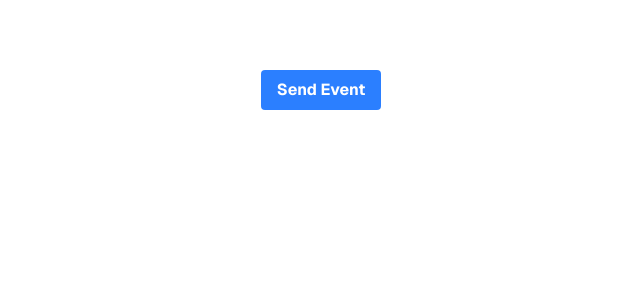
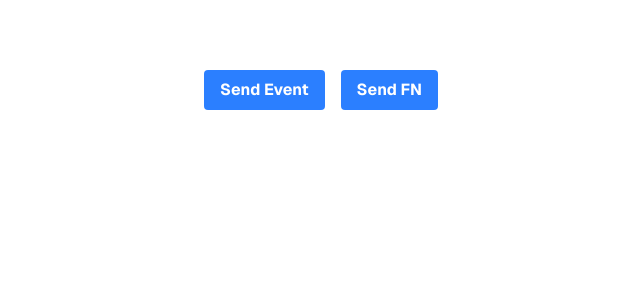
Before and after one commit to iamrajabli/google_tag_manager_details, a Next.js app: page / in a window 1280 px wide. Shown: the top 300 px of the page, without its empty margins (319-959 px from the left). Built offline with nearby package versions, Linux system fonts and the light colour scheme.

Commit message:
[events]

```diff
--- a/src/components/EventButton.tsx
+++ b/src/components/EventButton.tsx
@@ -2,12 +2,19 @@ import { sendGTMEvent } from '@next/third-parties/google'
 
 export function EventButton() {
   return (
-    <div>
+    <div className='flex gap-4'>
       <button
         className='bg-blue-500 hover:bg-blue-700 text-white font-bold py-2 px-4 rounded cursor-pointer'
-        onClick={() => sendGTMEvent({ event: 'button_clicked', value: 'xyz' })}
+        onClick={() => sendGTMEvent({ event: 'button_clicked', value: 'xyz',  })}
       >
         Send Event
+      </button>
+
+      <button
+        className='bg-blue-500 hover:bg-red-700 text-white font-bold py-2 px-4 rounded cursor-pointer'
+        onClick={() => sendGTMEvent({ event: 'fn_clicked', value: 'xyz',  })}
+      >
+        Send FN
       </button>
     </div>
   )
--- a/src/pages/_app.tsx
+++ b/src/pages/_app.tsx
@@ -1,12 +1,10 @@
 import "@/styles/globals.css";
 import type { AppProps } from "next/app";
-import { GoogleAnalytics, GoogleTagManager } from '@next/third-parties/google'
 
 
 export default function App({ Component, pageProps }: AppProps) {
   return <>
     <Component {...pageProps} />
-    <GoogleTagManager gtmId="GTM-5S4667XS" />
-    <GoogleAnalytics gaId="G-KMM12Q8YPC" />
+
   </>
 }
--- a/src/pages/_document.tsx
+++ b/src/pages/_document.tsx
@@ -1,3 +1,4 @@
+import { GoogleAnalytics, GoogleTagManager } from "@next/third-parties/google";
 import { Html, Head, Main, NextScript } from "next/document";
 
 export default function Document() {
@@ -7,6 +8,12 @@ export default function Document() {
       <body className="antialiased">
         <Main />
         <NextScript />
+
+        <GoogleTagManager gtmId="GTM-5S4667XS" />
+        <GoogleAnalytics gaId="G-KMM12Q8YPC" />
+
+        <noscript><iframe src="https://www.googletagmanager.com/ns.html?id=GTM-5S4667XS"
+          height="0" width="0" style={{display:"none",visibility:"hidden"}}></iframe></noscript>
       </body>
     </Html>
   );
```
